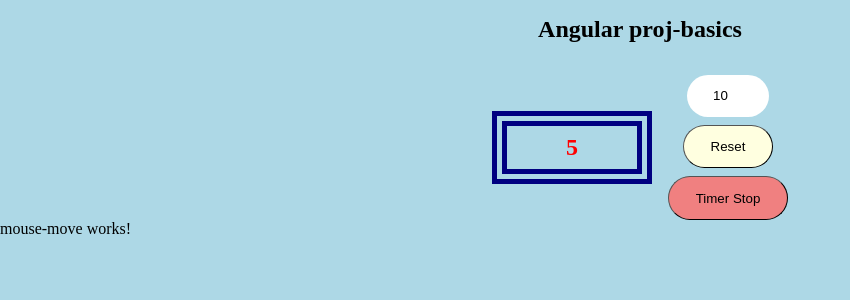
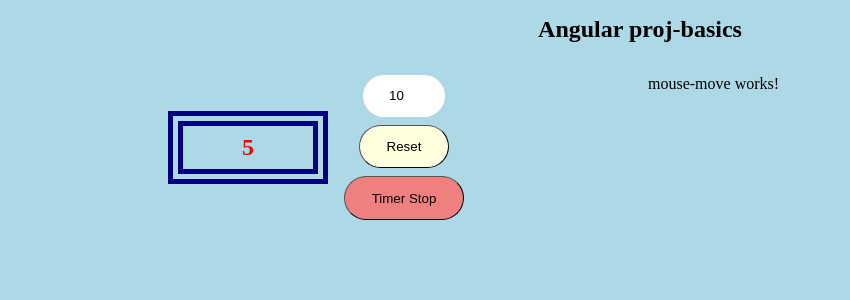
Before and after one commit to Dor-J/countdown-mousemove-angular, an Angular app: page / in a window 1280 px wide. Shown: the top 300 px of the page, without its empty margins (0-850 px from the left). Built offline with nearby package versions, Linux system fonts and the light colour scheme.

Commit message:
Add some styling to main section

```diff
--- a/src/app/app.component.scss
+++ b/src/app/app.component.scss
@@ -4,3 +4,15 @@
   margin-block-end: 1em;
   padding-block: 1em;
 }
+
+main {
+  display: grid;
+  grid-template-columns: 1fr;
+  grid-template-rows: repeat(2, 1fr);
+  gap: 1em;
+
+  @media (min-width: 500px) {
+    grid-template-columns: repeat(2, 1fr);
+    grid-template-rows: 1fr;
+  }
+}
```
